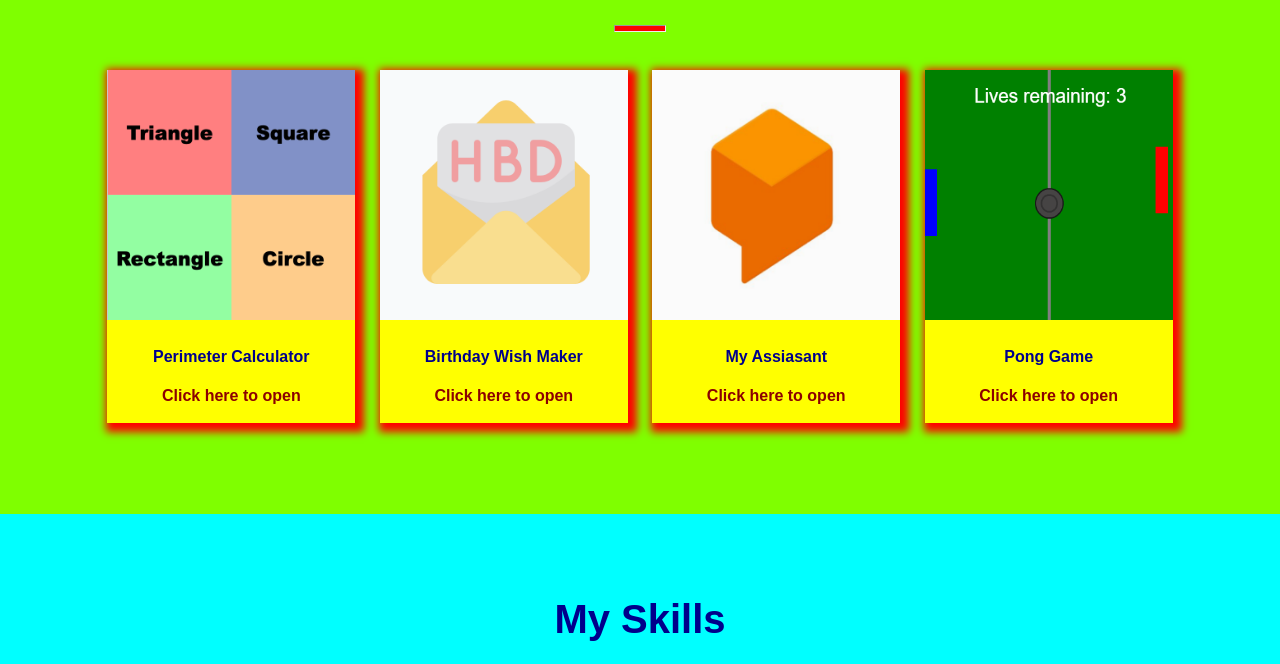
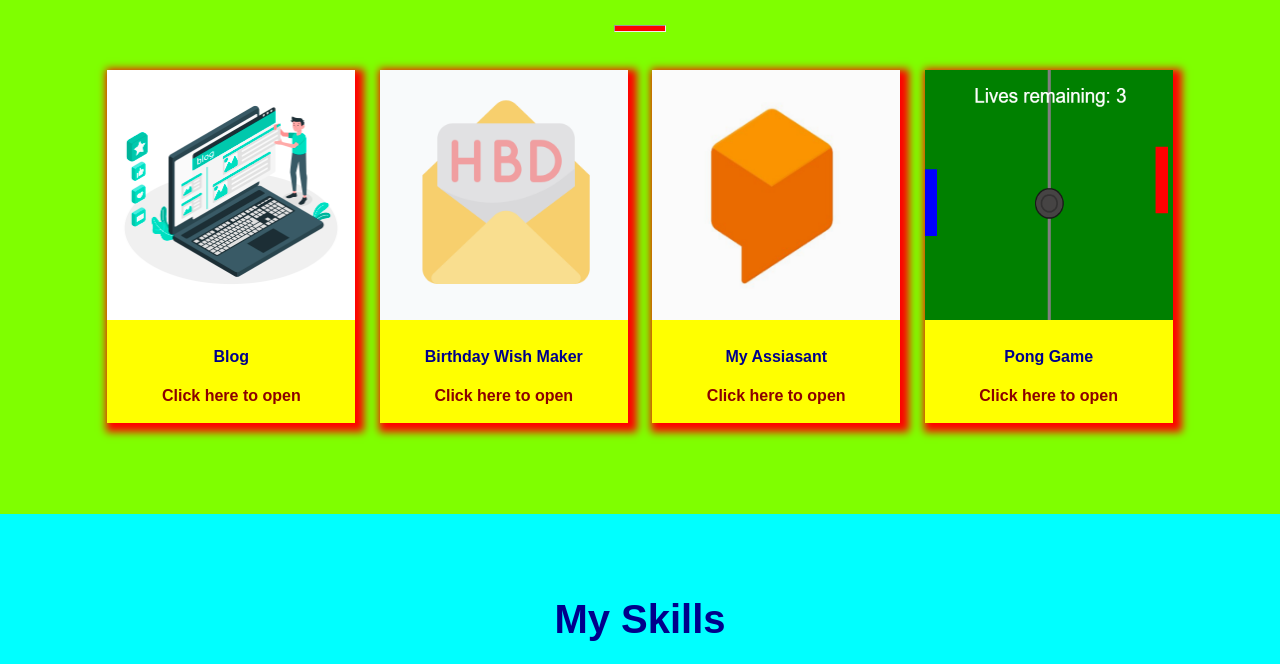
Before and after one commit to AADITYA-10/Portfolio, a plain HTML site: page index.html in a window 1280 px wide. Shown: the part 136-800 px from the top of the page. Drawn offline with Linux system fonts and the light colour scheme.

Commit message:
Link
Linked blog project site with organisation site

```diff
--- a/index.html
+++ b/index.html
@@ -11,13 +11,23 @@
         <h1>My Works</h1>
         <hr>
         <div class="row">
-            <div class="card">
+           <!--
+          <div class="card">
               <img src="perimeter.png">
               <div class="container">
              <h4> <b> Perimeter Calculator </b> </h4>
              <p> <a href="https://studio.code.org/projects/applab/QQAlUIocQeTL7k2SGHIKaerjiROXChGCxM4ly18liGk" target="_blank"> Click here to open </a> </p>
                </div>
             </div>
+            -->
+            <div class="card">
+              <img src="blog.jpg">
+              <div class="container">
+             <h4> <b> Blog </b> </h4>
+             <p> <a href="https://aaditya-10.github.io/Blog/" target="_blank"> Click here to open </a> </p>
+               </div>
+            </div>
+
 
             <div class="card">
               <img src="birthday.png">
```
Also changed, not shown: Blog.jpg (added), TaskDaily.jpg (added).
